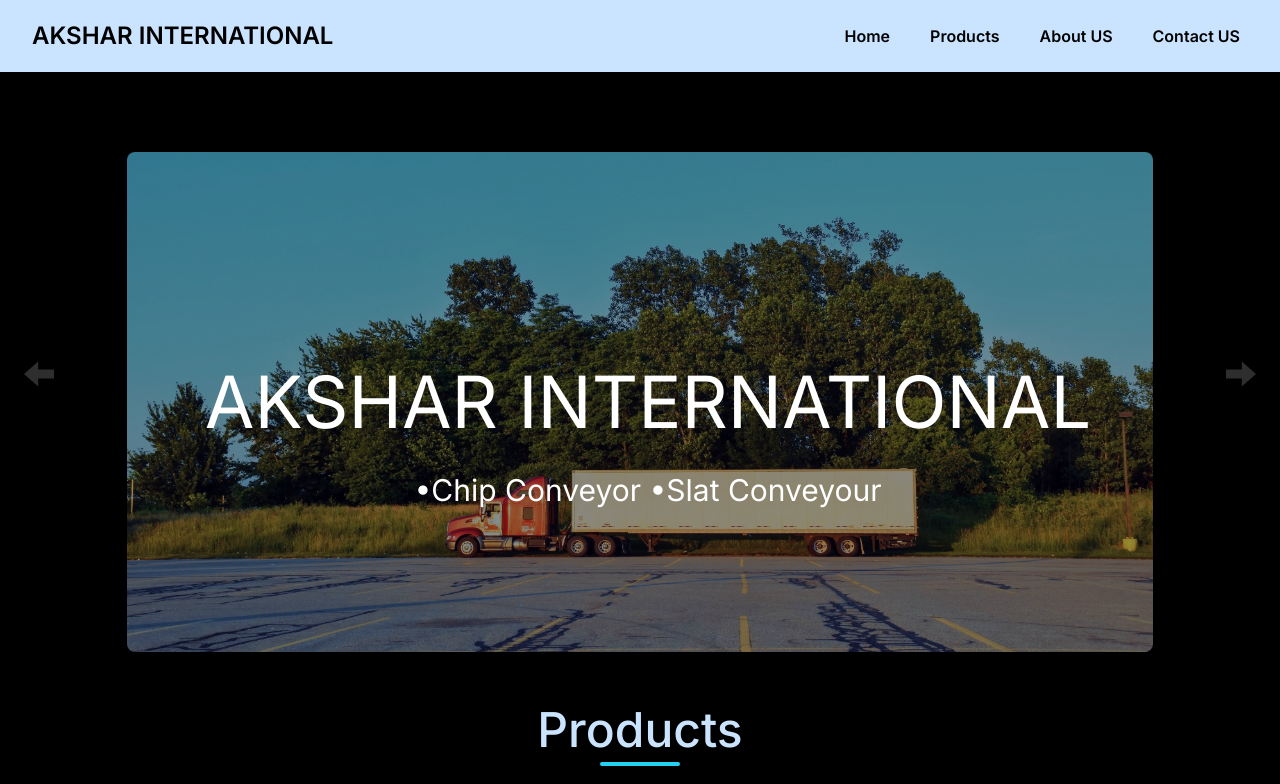
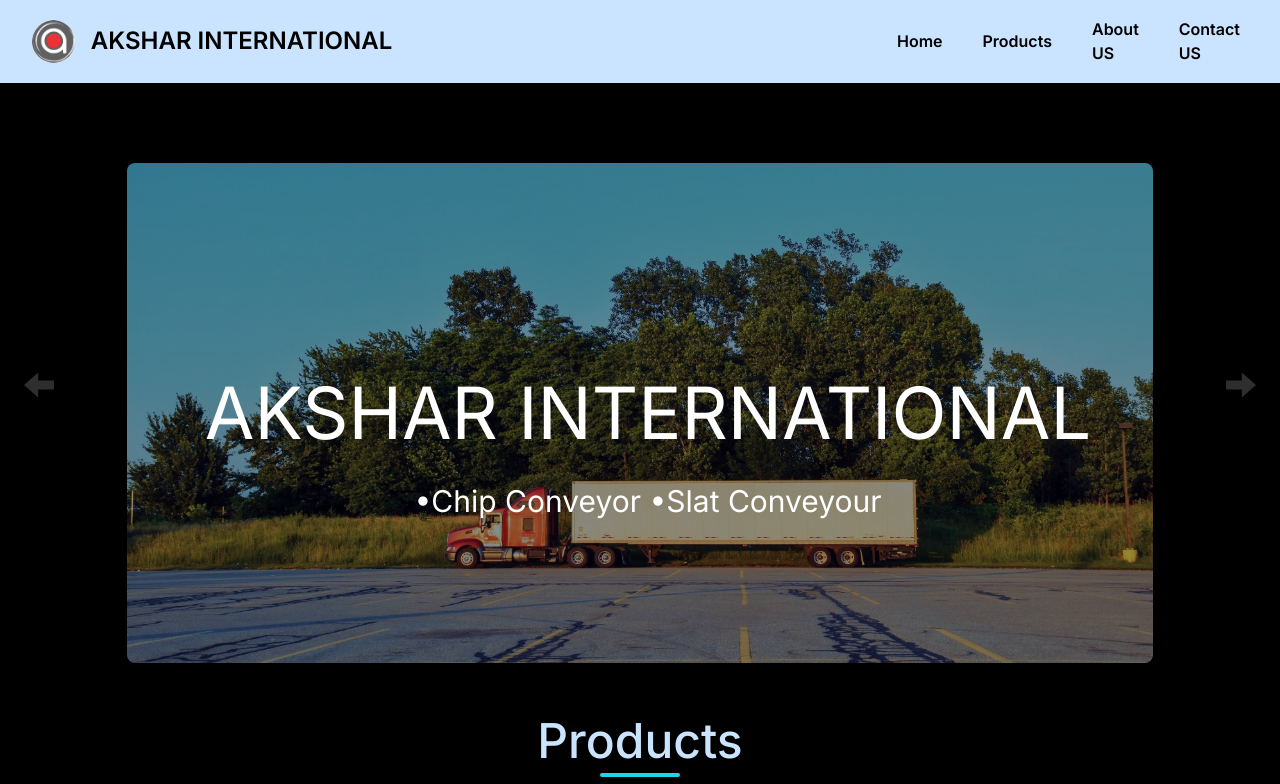
Before and after one commit to flowfleer/transport, a Next.js app: page / in a window 1280 px wide. Shown: the top 784 px of the page. Built offline with nearby package versions, Linux system fonts and the light colour scheme; a web font is replaced by a local one.

Commit message:
logo added

```diff
--- a/Components/Navbar.js
+++ b/Components/Navbar.js
@@ -1,6 +1,6 @@
 import { useState } from "react";
-// import Image from 'next/image';
-// import logo from '../public/logo.png'
+import Image from 'next/image';
+import logo from '../public/logo.png';
 
 
 export default function NavBar() {
@@ -10,9 +10,9 @@
         <nav className="w-full bg-[#CAE4FF] shadow">
             <div className="justify-between px-4 mx-auto lg:max-w-7xl md:items-center md:flex md:px-8">
                     <div className="flex items-center justify-between py-3 md:py-5 md:block">
-                        <a href="javascript:void(0)">
-                            {/* <Image alt="logo" src={logo} className="w-[10%]"/> */}
-                            <h2 className="text-2xl font-bold text-black">AKSHAR INTERNATIONAL</h2>
+                        <a href="javascript:void(0)" className="flex">
+                            <Image alt="logo" src={logo} className="w-[13%] sm:w-[10%] lg:w-[5%] rounded-[50%] mr-4"/>
+                            <h2 className="text-2xl font-bold text-black flex justify-center items-center">AKSHAR INTERNATIONAL</h2>
                         </a>
                         <div className="md:hidden">
                             <button
```
